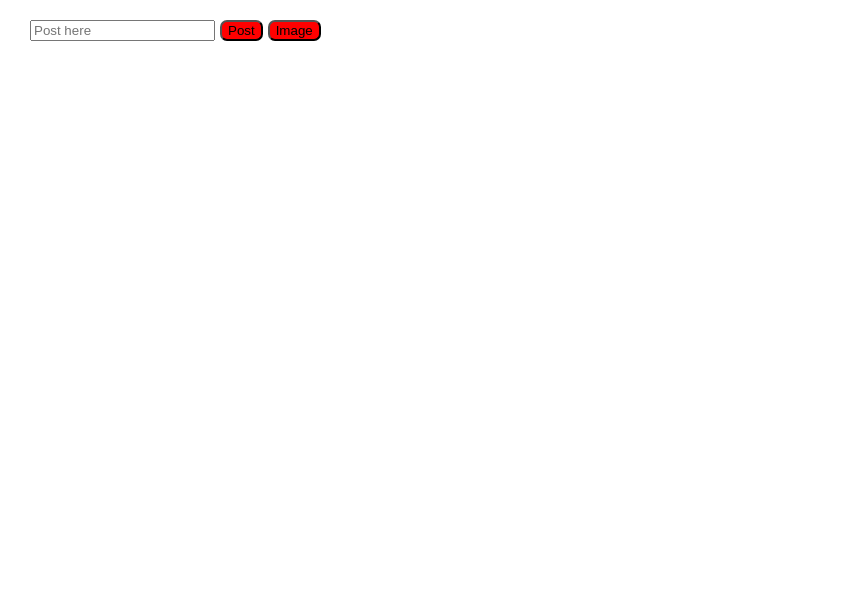
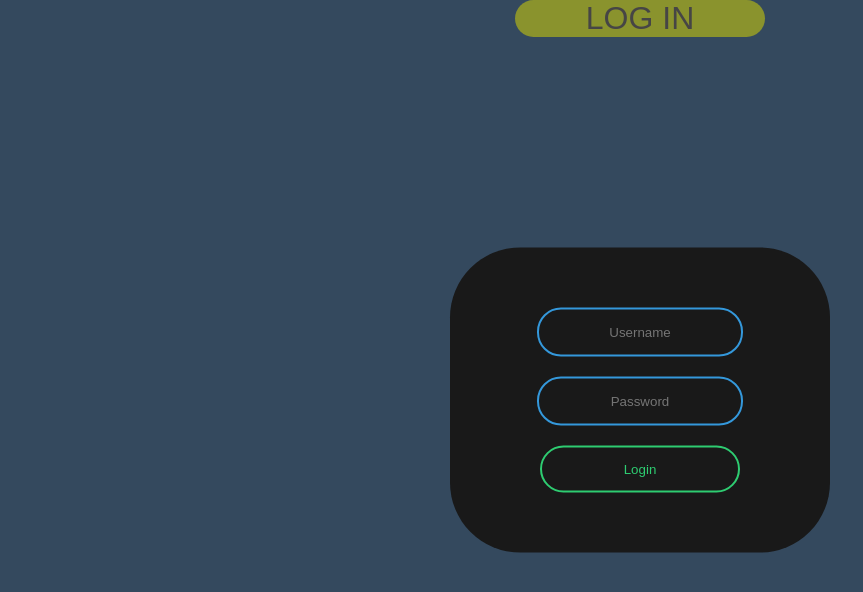
Before and after one commit to Zavi95/Anonymous-chat, a React (Create React App) app: page /signin in a window 1280 px wide. Shown: the top 592 px of the page, without its empty margins (0-863 px from the left). Built offline with nearby package versions, Linux system fonts and the light colour scheme.

Commit message:
Added Sign in page

```diff
--- a/package.json
+++ b/package.json
@@ -8,6 +8,7 @@
     "@testing-library/user-event": "^13.5.0",
     "react": "^18.2.0",
     "react-dom": "^18.2.0",
+    "react-router-dom": "^6.4.2",
     "react-scripts": "^5.0.1",
     "web-vitals": "^2.1.4"
   },
--- a/src/App.js
+++ b/src/App.js
@@ -1,12 +1,19 @@
 import "./App.css";
+import { BrowserRouter as Router, Routes, Route } from "react-router-dom";
 
 import Input from "./Input";
+import SignIn from "./SignIn";
 
 function App() {
   return (
-    <div className="App">
-      <Input />
-    </div>
+    <Router>
+      <Routes>
+        <>
+          <Route path="/signin" element={<SignIn />} />
+          <Route path="/" element={<Input />} />
+        </>
+      </Routes>
+    </Router>
   );
 }
 
--- a/src/Input.css
+++ b/src/Input.css
@@ -1,19 +1,25 @@
 .input_div{
     margin:20px 0 0 20px;
-    height: 100%;
+    height: auto;
     width:100%;
+    border:2px solid black;
+    background-color:lightgreen;
 
 }
 
 .input-form{
     display:flex;
     margin-left:10px;
+    margin-top:80px;
+
+    width:285px;
+
 
 }
 
 .input_button{
     margin-left:5px;
-    background-color: red;
+    background-color: rgb(225, 33, 33);
     border-radius: 7px;
     width:auto;
     cursor:pointer;
--- /dev/null
+++ b/src/SignIn.css
@@ -0,0 +1,129 @@
+.signin{
+    text-decoration: none;
+}
+
+.signin-page{
+    margin: 0;
+
+    padding: 0;
+
+    font-family: sans-serif;
+
+    background: #34495e;
+
+    height: 100vh;
+}
+
+.signin-box{
+    width: 300px;
+
+   padding: 40px;
+
+   position: absolute;
+
+   top: 50%;
+
+   left: 50%;
+
+   transform: translate(-50%,-50%);
+
+   background: #191919;
+
+   text-align: center;
+
+   border-radius: 70px;
+
+   user-select: none;
+
+
+
+}
+
+.signin-page > h1{
+    color: rgb(70, 69, 69);
+
+   text-transform: uppercase;
+   background-color:  rgb(138, 147, 45);
+   border-radius: 30px;
+   text-align: center;
+
+
+
+   font-weight: 500;
+   width:250px;
+   margin-right:auto;
+   margin-left:auto;
+
+
+
+}
+
+.signin-page > h1:hover{
+    color:#2ecc71
+}
+
+.input{
+    border:0;
+
+    background: none;
+
+    display: block;
+
+    margin: 20px auto;
+
+    text-align: center;
+
+    border: 2px solid #3498db;
+
+    padding: 15px 1px;
+
+    width: 200px;
+
+    outline: none;
+
+    color: #3498db;
+
+    border-radius: 24px;
+
+    transition: 0.25s
+}
+
+.input ::placeholder {
+    color: #3498db88
+}
+
+.input[type = "submit"]{
+
+    border:0;
+
+    background: none;
+
+    display: block;
+
+    margin: 20px auto;
+
+    text-align: center;
+
+    border: 2px solid #2ecc71;
+
+    padding: 14px 40px;
+
+    outline: none;
+
+    color: #2ecc71;
+
+    border-radius: 24px;
+
+    transition: 0.25s;
+
+    cursor: pointer
+
+  }
+
+  .input[type = "submit"]:hover{
+
+    background: #2ecc71;
+
+    color: white
+
+  }
--- /dev/null
+++ b/src/SignIn.js
@@ -0,0 +1,20 @@
+import React from "react";
+import "./SignIn.css";
+import { Link } from "react-router-dom";
+
+function SignIn() {
+  return (
+    <Link to="/signin" className="signin">
+      <div className="signin-page">
+        <h1>Log In</h1>
+        <form className="signin-box">
+          <input type="text" className="input" placeholder="Username" />
+          <input type="password" className="input" placeholder="Password" />
+          <input type="submit" className="input" value="Login" />
+        </form>
+      </div>
+    </Link>
+  );
+}
+
+export default SignIn;
--- a/src/Upload.css
+++ b/src/Upload.css
@@ -8,3 +8,7 @@
     padding-bottom:20px;
     width:100%;
 }
+
+.button-image{
+    margin-bottom:40%;
+}
--- a/src/Upload.js
+++ b/src/Upload.js
@@ -23,7 +23,7 @@ const Upload = () => {
       <br />
       <input
         type="file"
-        name="myImage"
+        className="button-image"
         onChange={(event) => {
           console.log(event.target.files[0]);
           setSelectedImage(event.target.files[0]);
```
Also changed, not shown: 1 other file (tests, documents, lock files or other folders).
